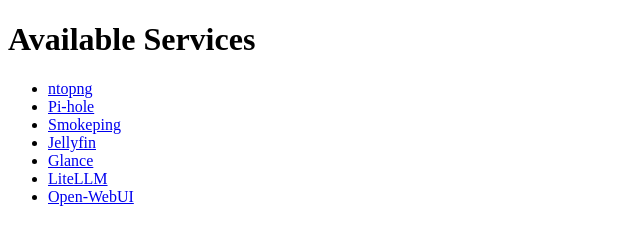
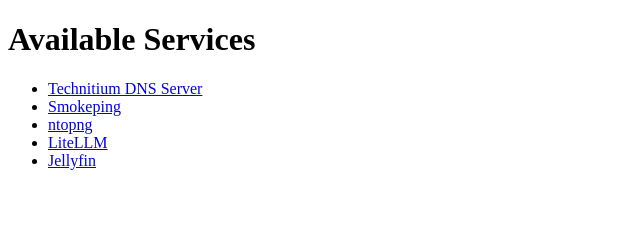
Before and after one commit to jwiegley/nixos-config, a plain HTML site: page nginx-portal/index.html in a window 1280 px wide. Shown: the whole page, without its empty margins (0-640 px from the left). Drawn offline with Linux system fonts and the light colour scheme.

Commit message:
Switch to Technitium DNS Server

```diff
--- a/nginx-portal/index.html
+++ b/nginx-portal/index.html
@@ -4,14 +4,11 @@
   <body>
     <h1>Available Services</h1>
     <ul>
+      <li><a href="http://dns.vulcan.localnet">Technitium DNS Server</a></li>
+      <li><a href="/smokeping/">Smokeping</a></li>
       <li><a href="/ntopng/">ntopng</a></li>
-      <li><a href="/pi-hole/">Pi-hole</a></li>
-      <li><a href="/smokeping/">Smokeping</a></li>
+      <li><a href="/litellm/">LiteLLM</a></li>
       <li><a href="/jellyfin/">Jellyfin</a></li>
-      <li><a href="/glance/">Glance</a></li>
-      <li><a href="/litellm/">LiteLLM</a></li>
-      <li><a href="/open-webui/">Open-WebUI</a></li>
-      <!-- <li><a href="https://vulcan.local:8384/">SyncThing</a></li> -->
     </ul>
   </body>
 </html>
```
Also changed, not shown: 2 other files.
